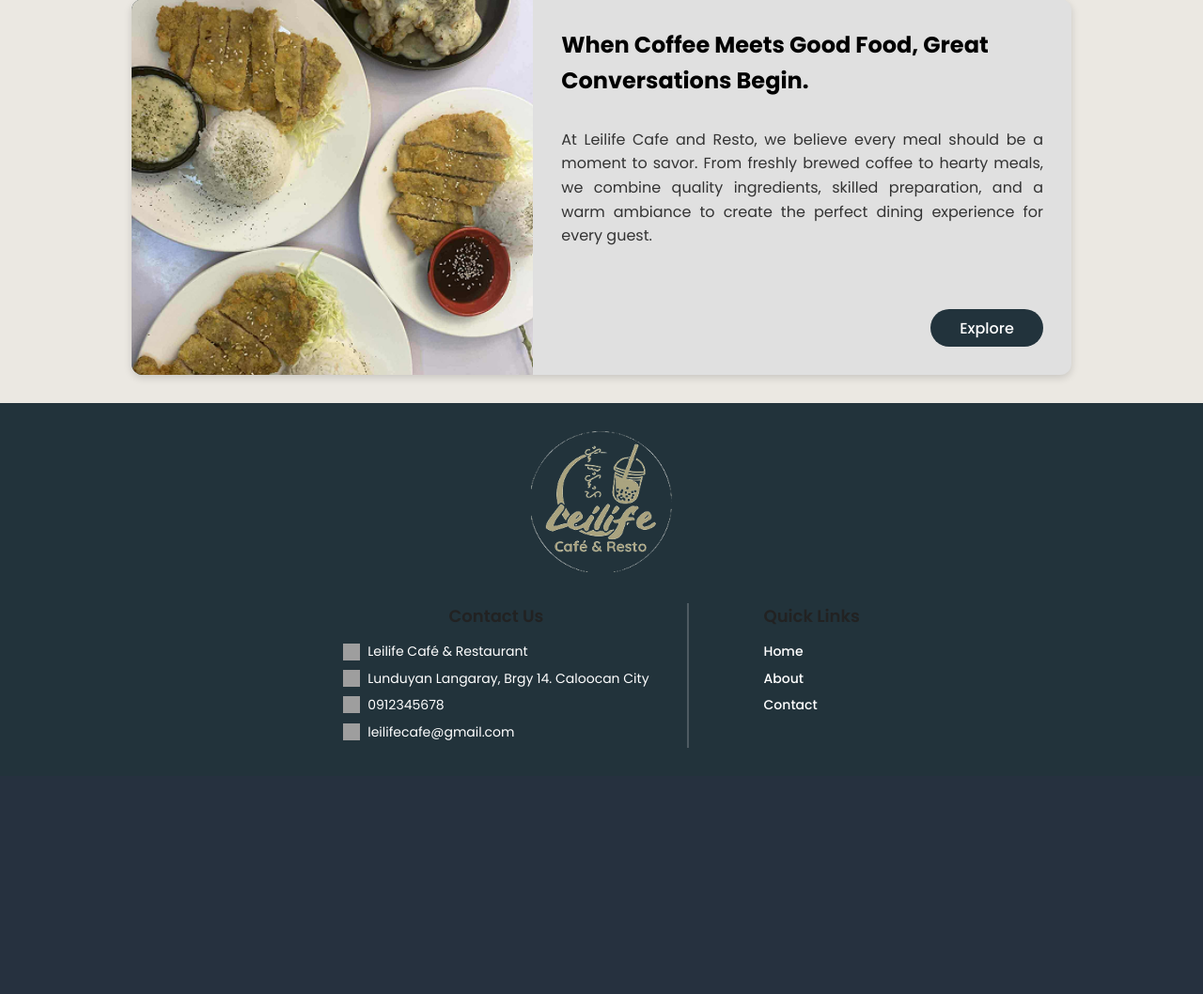
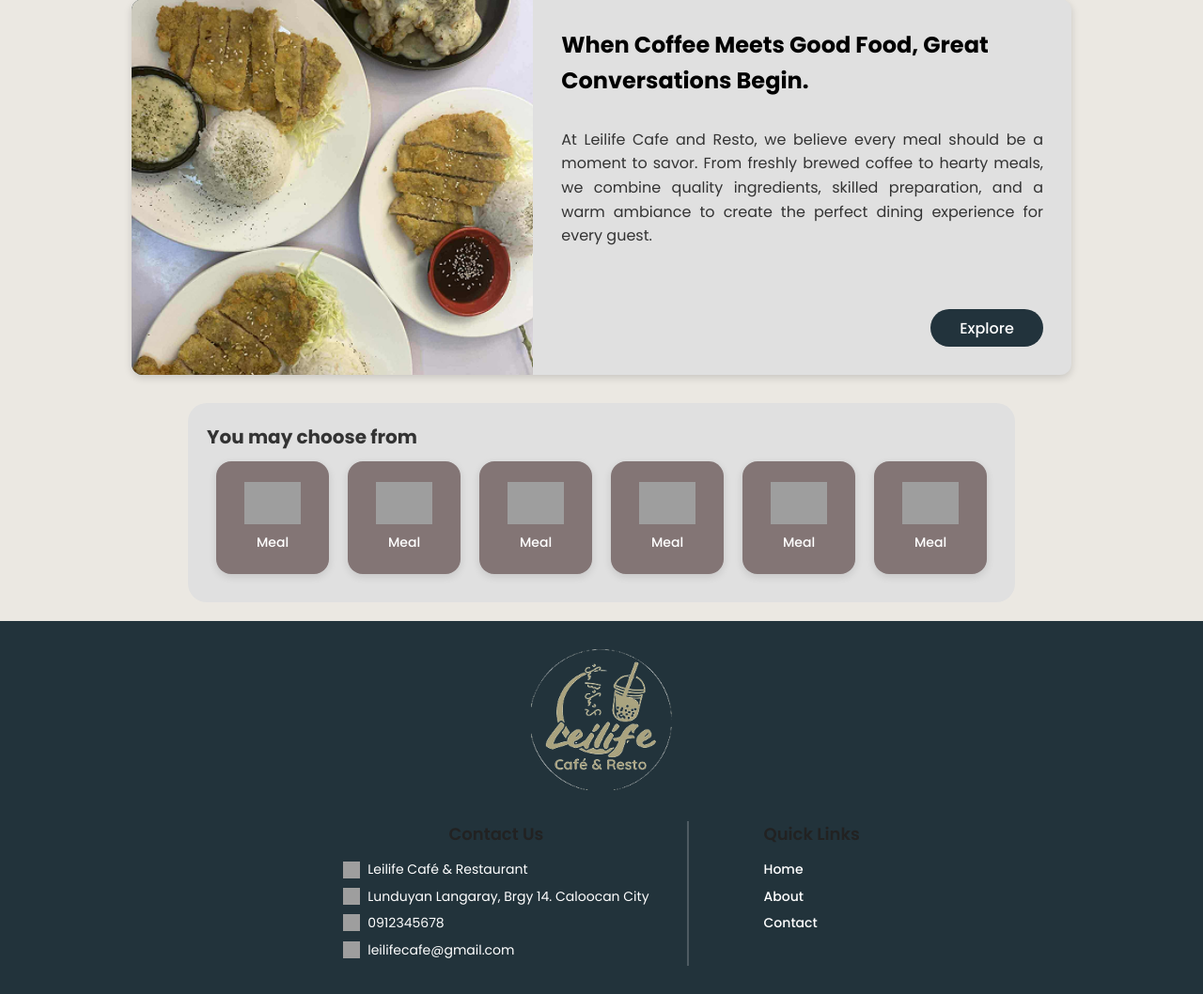
Before and after one commit to Glenmark-2/Leilife-Cafe-Food-and-Ordering-System, a PHP site: page / in a window 1280 px wide. Shown: the part 1452-2510 px from the top of the page at 94% size. Before the commit the page ends 2248 px from the top, so only its background shows below. Run offline with PHP 8.4, Linux system fonts and the light colour scheme; grey boxes are pictures that could not be loaded.

Commit message:
fix homepage cards section

```diff
--- a/pages/home.php
+++ b/pages/home.php
@@ -125,6 +125,8 @@
 .product-item-title {
   display: flex;
   align-self: flex-start;
+  font-weight: 700;
+  font-size: 20px;
 }
 /* === FEATURED BOX === */
 .featured-wrapper {
@@ -253,6 +255,19 @@
   .row   {
     justify-content: center;
   }
+      .about-section {
+      flex-direction: column;
+      gap: 24px;
+    }
+    .about-section h5 {
+      font-size: 24px;
+      text-align: center;
+    }
+    .about-section p {
+      font-size: 15px;
+      text-align: center;
+      max-width: 100%;
+    }
 }
 /* Mobile */
 @media (max-width: 600px) {
@@ -361,5 +376,33 @@ require_once "../components/product-card.php";
 
 
   <!-- PRODUCT ITEM SECTION -->
+<div class="product-item">
+  <div class="product-item-title">
+    <p>You may choose from</p>
+  </div>
+  <div style="display: flex; flex-direction: row;">
+    <?php
+      echo productCard("Meal","image.png",120,"#837575","White");
+      echo productCard("Meal","image.png",120,"#837575","White");
+      echo productCard("Meal","image.png",120,"#837575","White");
+      echo productCard("Meal","image.png",120,"#837575","White");
+      echo productCard("Meal","image.png",120,"#837575","White");
+      echo productCard("Meal","image.png",120,"#837575","White");
+
+    ?>
+  </div>
+</div>
+<!-- <div style="display:flex; justify-content:center; width:100%; padding:40px 20px;">
+  <div style="display:flex; align-items:flex-start; width:90%; max-width:1200px; gap:72px;">
+    <h5 style="flex:1; margin:0; font-size:32px; line-height:1.35; text-align:left;">
+      Savor Every Bite & Sip at<br>Leilife Cafe and Resto!
+    </h5>
+    <p style="flex:1; margin:0; font-size:16px; line-height:1.7; text-align:left; max-width:65ch;">
+      At Leilife Cafe and Resto, we take pride in serving delicious meals
+      and perfectly brewed coffee. From freshly prepared dishes to expertly crafted beverages,
+      every bite and sip is made to give you a warm and memorable dining experience.
+    </p>
+  </div>
+</div> -->
 
 </div>
```
